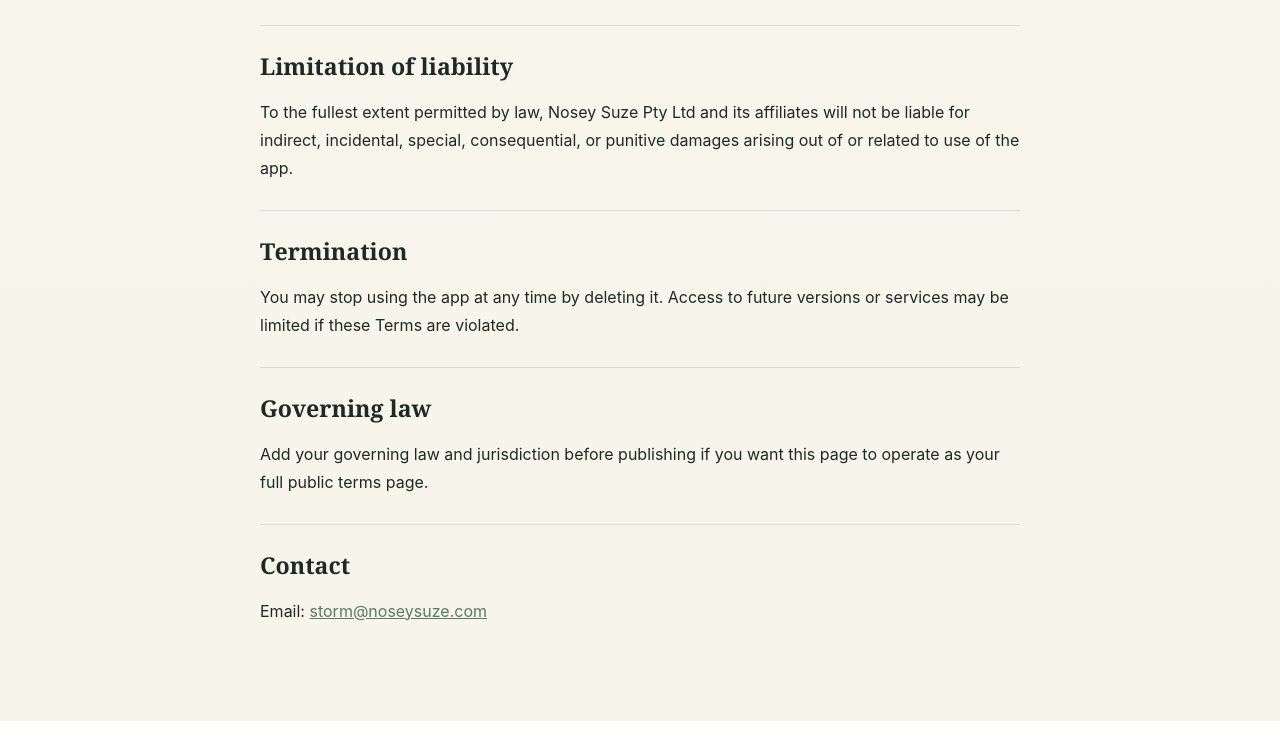
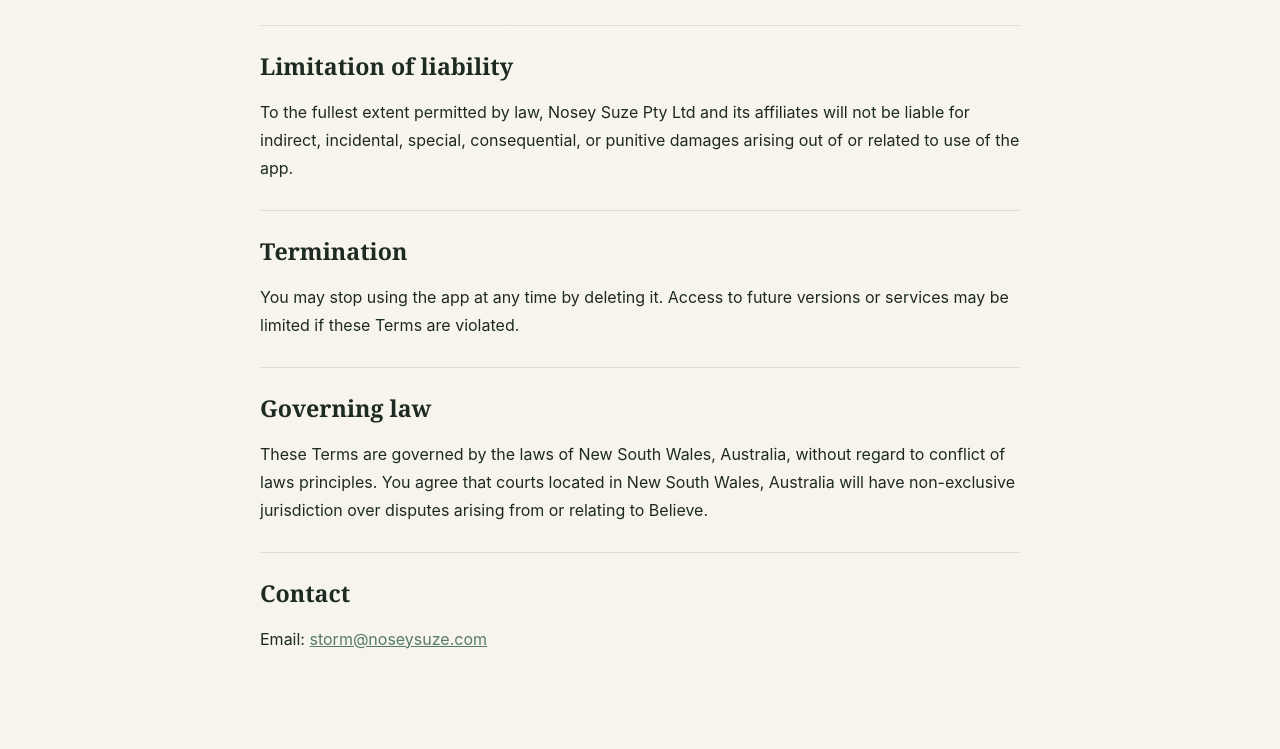
Before and after one commit to StormT2016/believe-legal, a plain HTML site: page terms-of-use.html in a window 1280 px wide. Shown: the part 1569-2318 px from the top of the page. Before the commit the page ends 2290 px from the top, so only its background shows below. Drawn offline with Linux system fonts and the light colour scheme.

Commit message:
Update legal pages

```diff
--- a/terms-of-use.html
+++ b/terms-of-use.html
@@ -70,7 +70,7 @@
 
     <section>
       <h2>Governing law</h2>
-      <p>Add your governing law and jurisdiction before publishing if you want this page to operate as your full public terms page.</p>
+      <p>These Terms are governed by the laws of New South Wales, Australia, without regard to conflict of laws principles. You agree that courts located in New South Wales, Australia will have non-exclusive jurisdiction over disputes arising from or relating to Believe.</p>
     </section>
 
     <section>
```
